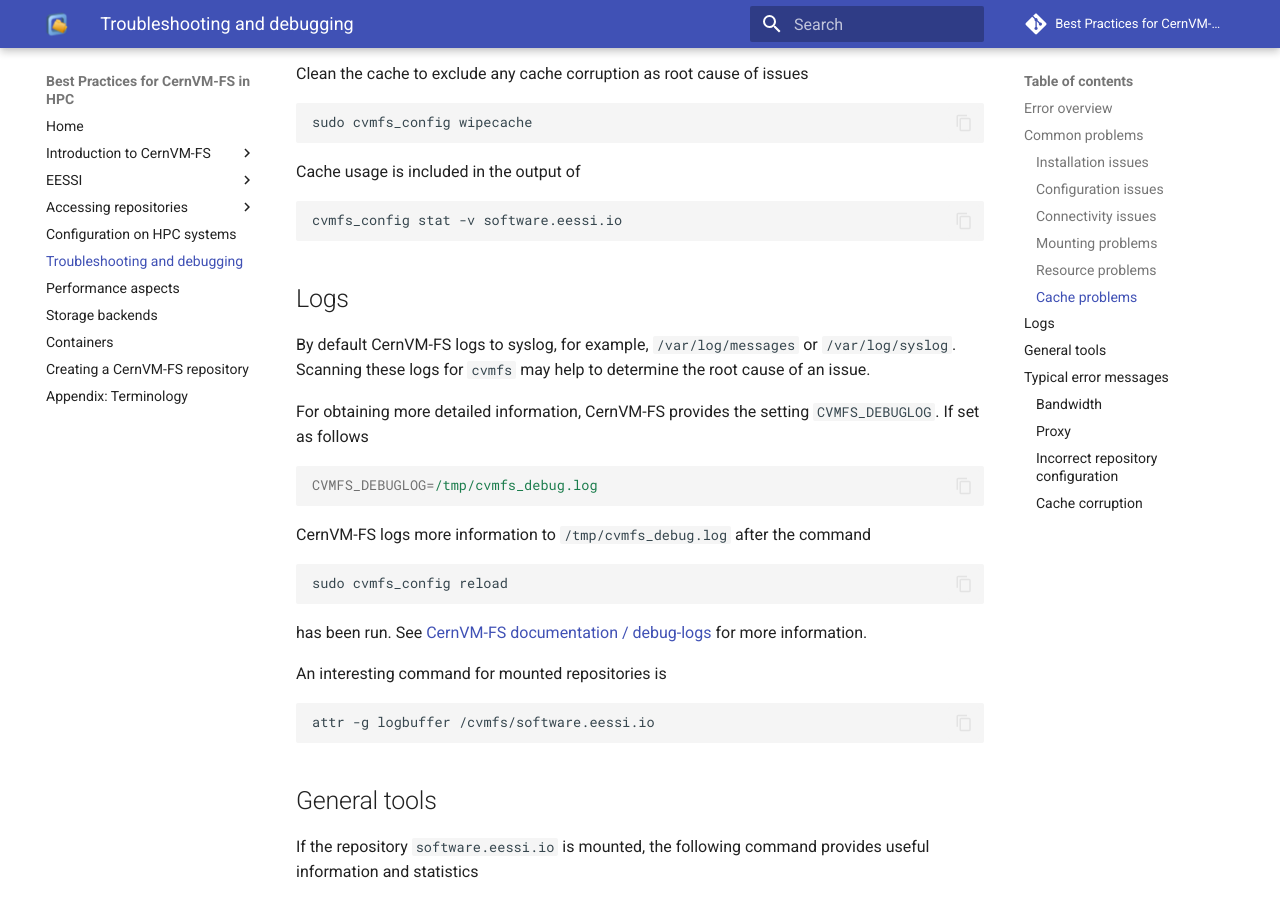
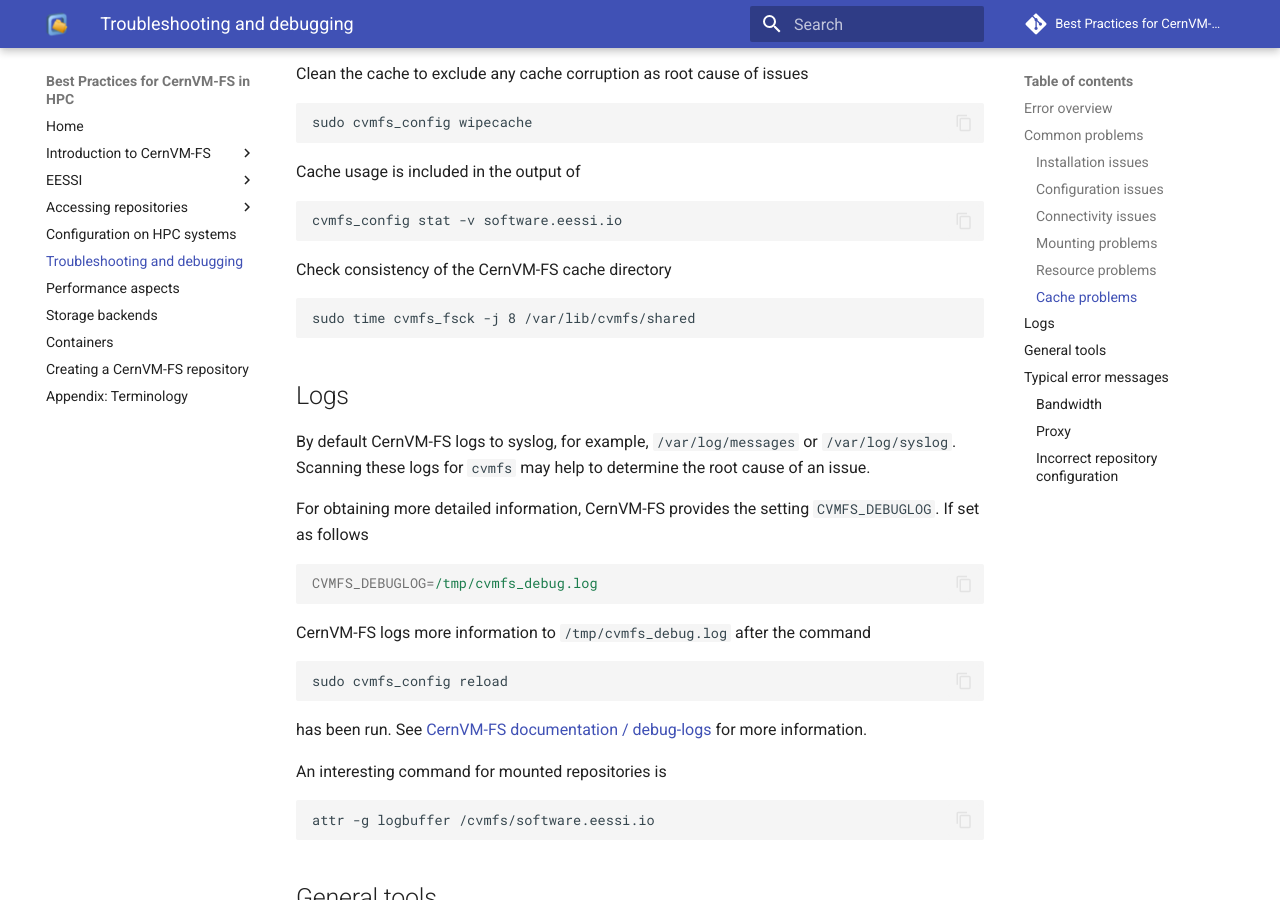
Before and after one commit to multixscale/cvmfs-tutorial-hpc-best-practices, an MkDocs documentation site: the page built from docs/troubleshooting.md, in a window 1280 px wide and 900 px high, scrolled down 3515 px. Built offline with MkDocs 1.6.1 and Material for MkDocs 9.7.7, drawn with Linux system fonts in a browser that asks for light colours; comment, search, counter and statistics services are not loaded; some of the changed text lies outside the part shown.

Commit message:
move cvmfs_fsck command to cache section

````diff
--- a/docs/troubleshooting.md
+++ b/docs/troubleshooting.md
@@ -167,6 +167,10 @@
 cvmfs_config stat -v software.eessi.io
 ```
 
+Check consistency of the CernVM-FS cache directory
+```
+sudo time cvmfs_fsck -j 8 /var/lib/cvmfs/shared
+```
 
 ## Logs
 
@@ -304,9 +308,3 @@
 `/etc/cvmfs/default.local`
 
 `/etc/cvmfs/domain.d`
-
-### Cache corruption
-
-```
-sudo time cvmfs_fsck -j 8 /var/lib/cvmfs/shared
-```
````
